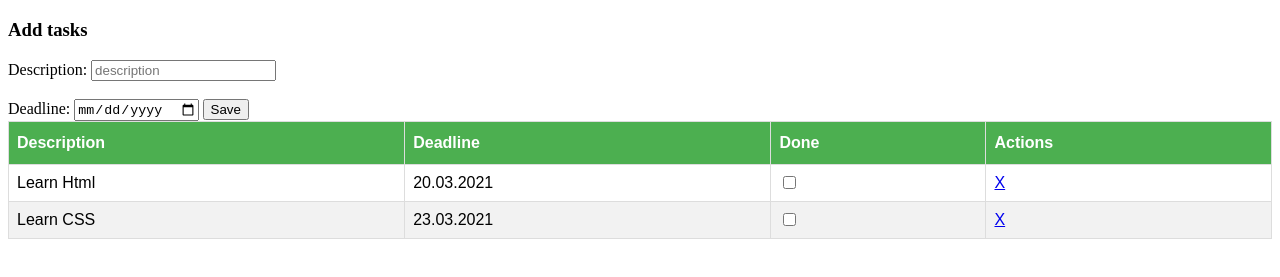
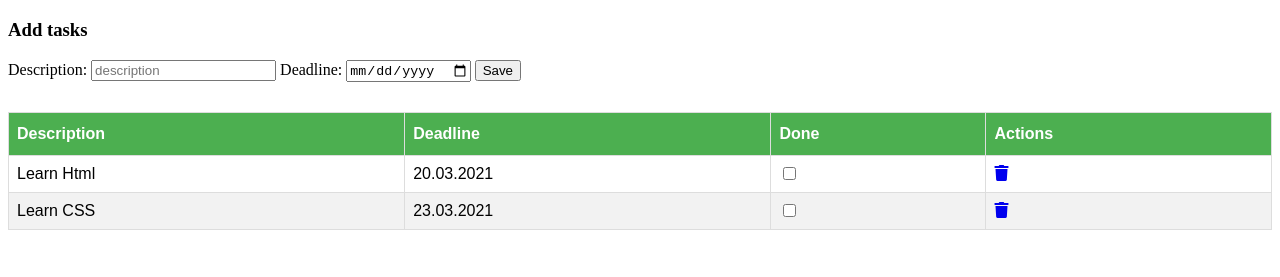
Before and after one commit to BugnarGeorgeta/do-list-web, a plain HTML site: page index.html in a window 1280 px wide. Shown: the part 61-338 px from the top of the page. Drawn offline with Linux system fonts and the light colour scheme.

Commit message:
add margin and font awesome

```diff
--- a/css/style.css
+++ b/css/style.css
@@ -2,6 +2,7 @@
     font-family: Arial, Helvetica, sans-serif;
     border-collapse: collapse;
     width: 100%;
+    margin-top: 30px;
 }
 
 #tasks-table td, #tasks-table th {
--- a/index.html
+++ b/index.html
@@ -4,6 +4,8 @@
     <meta charset="UTF-8">
     <title>To Do List</title>
     <link href="css/style.css" rel="stylesheet">
+    <link rel="stylesheet" href="https://pro.fontawesome.com/releases/v5.10.0/css/all.css"
+          integrity="sha384-AYmEC3Yw5cVb3ZcuHtOA93w35dYTsvhLPVnYs9eStHfGJvOvKxVfELGroGkvsg+p" crossorigin="anonymous"/>
 </head>
 <body>
 <h1> To Do List</h1>
@@ -11,7 +13,7 @@
 <div id="add-task">
     <form id="new-task-form">
         <label for="description-field">Description: </label>
-        <input type="text" id="description-field" placeholder="description"/><br><br>
+        <input type="text" id="description-field" placeholder="description"/>
         <label for="deadline-field">Deadline:</label>
         <input type="date" id="deadline-field" placeholder="deadline"/>
         <input type="submit" value="Save"/>
@@ -35,7 +37,7 @@
                 <input type="checkbox" data-id="1" class="mark-done">
             </label>
             </td>
-            <td><a href="#" data-id="1" class="delete-task">X</a></td>
+            <td><a href="#" data-id="1" class="delete-task"><i class="fas fa-trash"></i></a></td>
         </tr>
         <tr>
             <td>Learn CSS</td>
@@ -44,7 +46,7 @@
                 <input type="checkbox" data-id="1" class="mark-done">
             </label>
             </td>
-            <td><a href="#" data-id="1" class="delete-task">X</a></td>
+            <td><a href="#" data-id="1" class="delete-task"><i class="fas fa-trash"></i></a></td>
         </tr>
         </tbody>
     </table>
```
